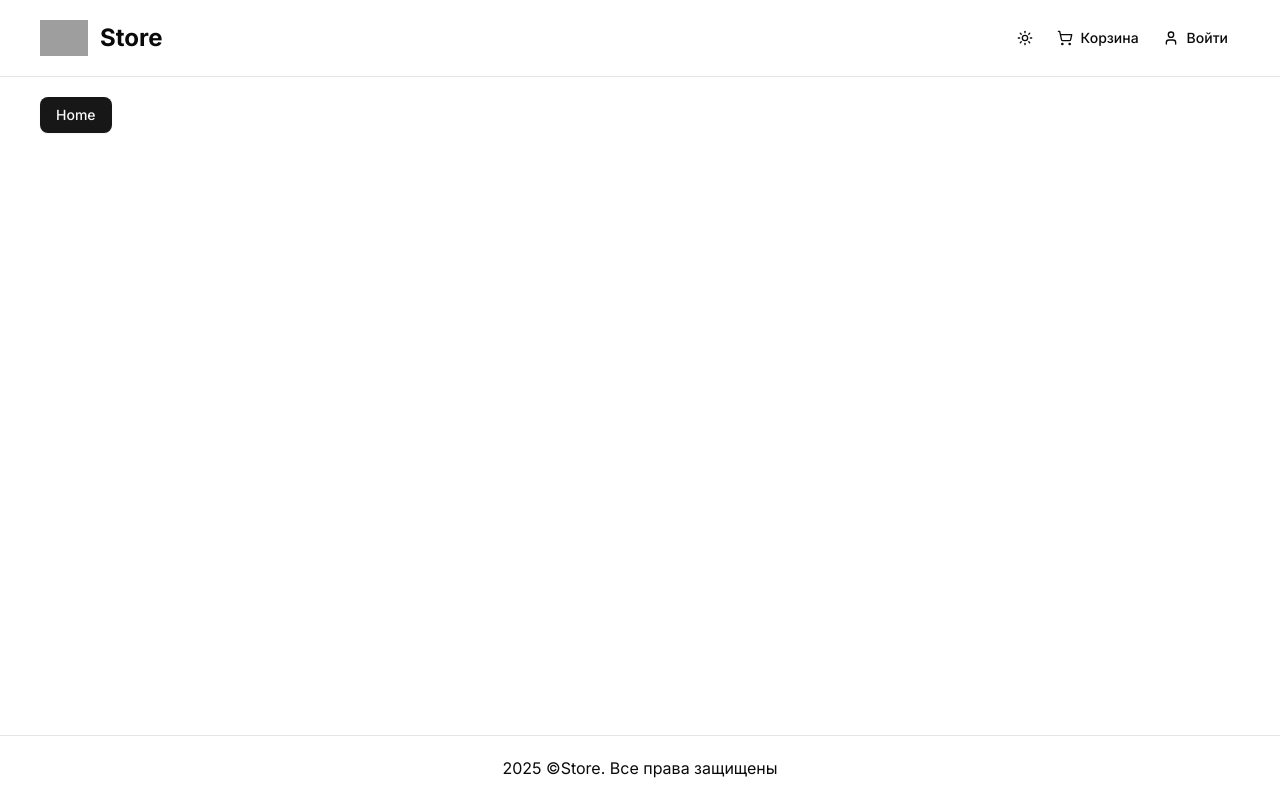
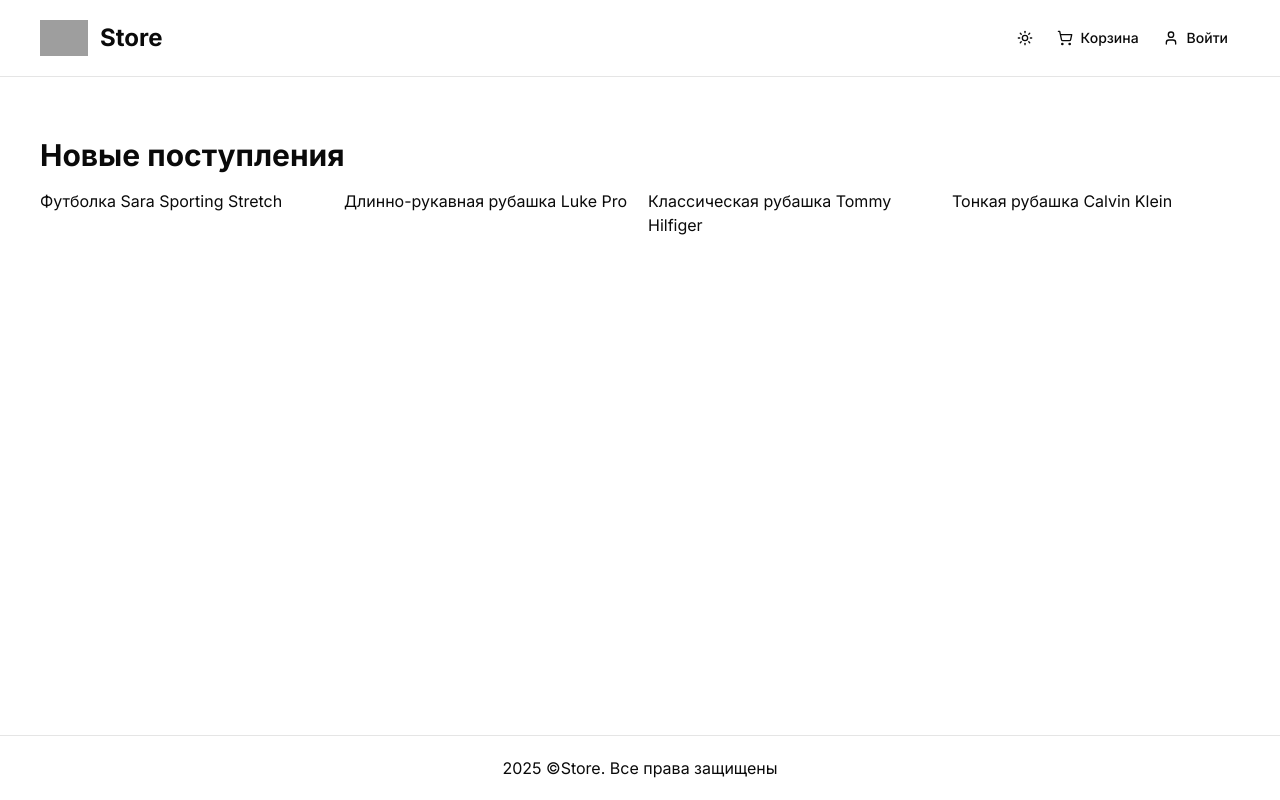
Before and after one commit to ingarbi/estore_next15_react19, a Next.js app: page / in a window 1280 px wide. Built offline with nearby package versions, Linux system fonts and the light colour scheme; no server answers; grey boxes are pictures that could not be loaded.

Commit message:
data-sample added

```diff
--- a/app/(root)/page.tsx
+++ b/app/(root)/page.tsx
@@ -1,11 +1,18 @@
-import { Button } from "@/components/ui/button";
+import ProductList from "@/components/shared/product/product-list";
+import sampleData from "@/db/sample-data";
 
 export const metadata = {
   title: "Главная",
-}
+};
 
 const HomePage = () => {
-  return  <Button>Home</Button> ;
-}
+  return (
+    <ProductList
+      data={sampleData.products}
+      title="Новые поступления"
+      limit={4}
+    />
+  );
+};
 
 export default HomePage;
--- /dev/null
+++ b/components/shared/product/product-list.tsx
@@ -0,0 +1,27 @@
+const ProductList = ({
+  data,
+  title,
+  limit,
+}: {
+  data: any;
+  title?: string;
+  limit?: number;
+}) => {
+  const limitedData = limit ? data.slice(0, limit) : data;
+  return (
+    <div className="my-10">
+      <h2 className="h2-bold mb-4">{title}</h2>
+      {data.length > 0 ? (
+        <div className="grid grid-cols-1 md:grid-cols-3 lg:grid-cols-4 gap-4">
+          {limitedData.map((product: any) => (
+            <div key={product.id}>{product.name}</div>
+          ))}
+        </div>
+      ) : (
+        <div>Нет товаров</div>
+      )}
+    </div>
+  );
+};
+
+export default ProductList;
--- /dev/null
+++ b/db/sample-data.ts
@@ -0,0 +1,114 @@
+const sampleData = {
+  products: [
+    {
+      id: 1,
+      name: 'Футболка Sara Sporting Stretch',
+      slug: 'sara-sporting-stretch-shirt',
+      category: "Мужские рубашки",
+      description: 'Классический стиль Sara с современным комфортом',
+      images: [
+        '/images/sample-products/p1-1.jpg',
+        '/images/sample-products/p1-2.jpg',
+      ],
+      price: 59.99,
+      brand: 'Sara',
+      rating: 4.5,
+      numReviews: 10,
+      stock: 5,
+      isFeatured: true,
+      banner: 'banner-1.jpg',
+    },
+    {
+      id: 2,
+      name: 'Длинно-рукавная рубашка Luke Pro',
+      slug: 'luke-pro-long-sleeved-shirt',
+      category: "Мужские рубашки",
+      description: 'Вневременной стиль и премиальный комфорт',
+      images: [
+        '/images/sample-products/p2-1.jpg',
+        '/images/sample-products/p2-2.jpg',
+      ],
+      price: 85.9,
+      brand: 'Luke Pro',
+      rating: 4.2,
+      numReviews: 8,
+      stock: 10,
+      isFeatured: true,
+      banner: 'banner-2.jpg',
+    },
+    {
+      id: 3,
+      name: 'Классическая рубашка Tommy Hilfiger',
+      slug: 'tommy-hilfiger-classic-fit-dress-shirt',
+      category: "Мужские рубашки",
+      description: 'Совершенный баланс изысканности и комфорта',
+      images: [
+        '/images/sample-products/p3-1.jpg',
+        '/images/sample-products/p3-2.jpg',
+      ],
+      price: 99.95,
+      brand: 'Tommy Hilfiger',
+      rating: 4.9,
+      numReviews: 3,
+      stock: 0,
+      isFeatured: false,
+      banner: null,
+    },
+    {
+      id: 4,
+      name: 'Тонкая рубашка Calvin Klein',
+      slug: 'calvin-klein-slim-fit-stretch-shirt',
+      category: "Мужские рубашки",
+      description: 'Современный дизайн с эластичной тканью',
+      images: [
+        '/images/sample-products/p4-1.jpg',
+        '/images/sample-products/p4-2.jpg',
+      ],
+      price: 39.95,
+      brand: 'Calvin Klein',
+      rating: 3.6,
+      numReviews: 5,
+      stock: 10,
+      isFeatured: false,
+      banner: null,
+    },
+    {
+      id: 5,
+      name: 'Оксфордская рубашка Sara Ralph Lauren',
+      slug: 'sara-ralph-lauren-oxford-shirt',
+      category: "Мужские рубашки",
+      description: 'Иконический дизайн Sara с изысканной тканью',
+      images: [
+        '/images/sample-products/p5-1.jpg',
+        '/images/sample-products/p5-2.jpg',
+      ],
+      price: 79.99,
+      brand: 'Sara',
+      rating: 4.7,
+      numReviews: 18,
+      stock: 6,
+      isFeatured: false,
+      banner: null,
+    },
+    {
+      id: 6,
+      name: 'Розовая худи Sara Classic',
+      slug: 'sara-classic-pink-hoodie',
+      category: "Мужские толстовки",
+      description: 'Мягкая, стильная и идеальная для расслабленных дней',
+      images: [
+        '/images/sample-products/p6-1.jpg',
+        '/images/sample-products/p6-2.jpg',
+      ],
+      price: 99.99,
+      brand: 'Sara',
+      rating: 4.6,
+      numReviews: 12,
+      stock: 8,
+      isFeatured: true,
+      banner: null,
+    },
+  ],
+};
+
+export default sampleData;
```
